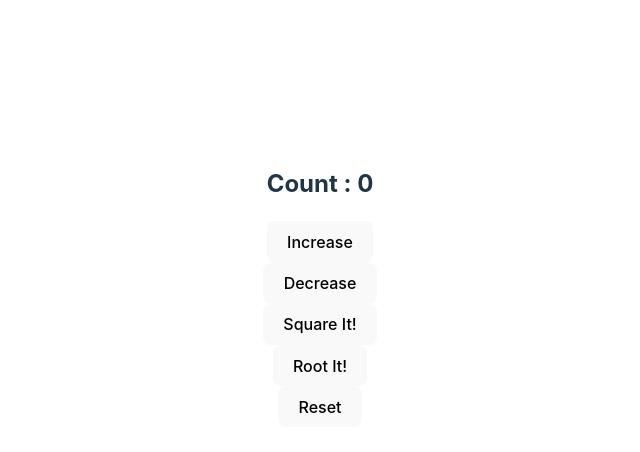
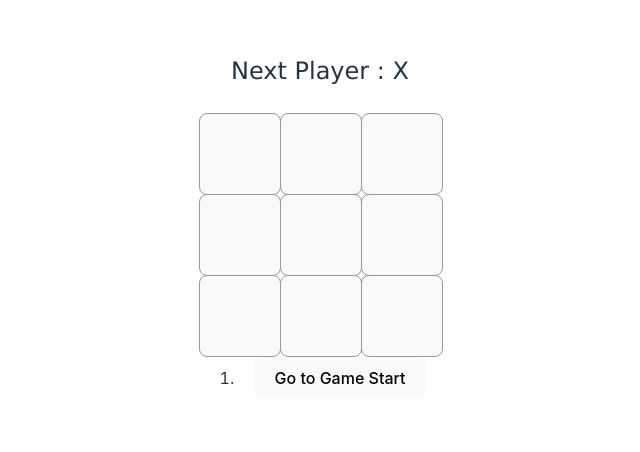
Before and after one commit to kunjesh04/react_it, a React (Vite) app: page / in a window 1280 px wide. Shown: the part 154-606 px from the top of the page, without its empty margins (320-960 px from the left). Built offline with nearby package versions, Linux system fonts and the light colour scheme.

Commit message:
TicTacToe Completed

```diff
--- a/src/App.jsx
+++ b/src/App.jsx
@@ -26,7 +26,9 @@
 
   return (
     <>
-    < Counter />
+      <TicTacToe />
+
+      {/* < Counter /> */}
       {/* <Lifts /> */}
       {/*
     < HoverCounter />
@@ -35,8 +37,7 @@
 
       {/* <ToDo /> */}
 
-      {/* <LifeCycleA />
-      <TicTacToe /> */}
+      {/* <LifeCycleA />*/}
 
       {/* <Parent></Parent> */}
 
--- a/src/components/SelfPractice/TicTacToe.jsx
+++ b/src/components/SelfPractice/TicTacToe.jsx
@@ -1,5 +1,6 @@
 // import "./styles.css";
 import { useState } from "react";
+import FunctionalComponent from "../FunctionalComponent";
 
 function Square({ value, onSquareClick }) {
   return (
@@ -29,29 +30,27 @@
   return null;
 }
 
-export default function Board() {
-  const [xisNext, setXIsNext] = useState(true);
-  const [squares, setSquares] = useState(Array(9).fill(null));
+function Board({ xIsNext, squares, onPlay }) {
+
   const winner = calculateWinner(squares);
   let status;
   if (winner) {
     status = "Winner : " + winner;
   } else {
-    status = "Next Player : " + (xisNext ? "X" : "O");
+    status = "Next Player : " + (xIsNext ? "X" : "O");
   }
 
   function handleClick(i) {
-    if (squares[i] || calculateWinner(squares)) {
+    if (squares[i] || winner) {
       return;
     }
-    const NextSquares = squares.slice();
-    if (xisNext) {
-      NextSquares[i] = "X";
+    const nextSquares = squares.slice();
+    if (xIsNext) {
+      nextSquares[i] = "X";
     } else {
-      NextSquares[i] = "O";
+      nextSquares[i] = "O";
     }
-    setSquares(NextSquares);
-    setXIsNext(!xisNext);
+    onPlay(nextSquares);
   }
   return (
     <>
@@ -74,3 +73,50 @@
     </>
   );
 }
+
+
+export default function Game() {
+  const [history, setHistory] = useState([Array(9).fill(null)]);
+  const [currMove, setCurrMove] = useState(0);
+  const xIsNext = currMove % 2 === 0;
+  const currSquares = history[currMove]
+
+  function handlePlay(nextSquares) {
+    const nextHistory = [...history.slice(0, currMove + 1), nextSquares]
+    setHistory(nextHistory);
+    setCurrMove(nextHistory.length - 1);
+  }
+
+  function jumpTo(nextMove) {
+    setCurrMove(nextMove);
+  }
+
+  const moves = history.map((squares, move) => {
+    let description;
+    if (move > 0) {
+      description = 'Go to move #' + move;
+    } else {
+      description = 'Go to Game Start';
+    }
+
+    return (
+      <li key={move}>
+        <button onClick={() => jumpTo(move)}>{description}</button>
+      </li>
+    );
+  });
+
+  return (
+    <div className="game">
+      <div className="game-board">
+        <Board xIsNext={xIsNext} squares={currSquares} onPlay={handlePlay} />
+      </div>
+      <div className="game-info">
+        <br />
+        <ol>
+          {moves}
+        </ol>
+      </div>
+    </div>
+  );
+}
```
